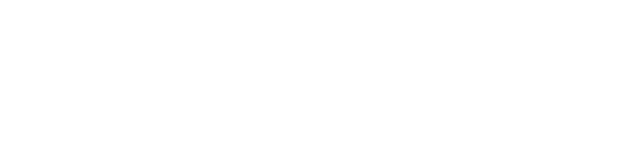
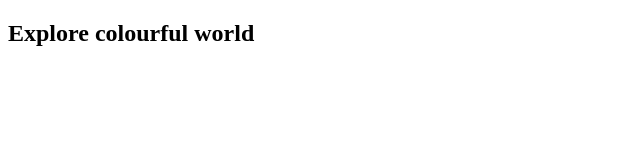
Before and after one commit to GuyoM2762/Responsive, a plain HTML site: page index.html in a window 1280 px wide. Shown: the whole page, without its empty margins (0-640 px from the left). Drawn offline with Linux system fonts and the light colour scheme.

Commit message:
¨update¨

```diff
--- a/index.html
+++ b/index.html
@@ -10,7 +10,7 @@
 <body>
     <header>
         <div class="header-content">
-            <h2></h2>
+            <h2>Explore colourful world</h2>
 
         </div>
     </header>
```
